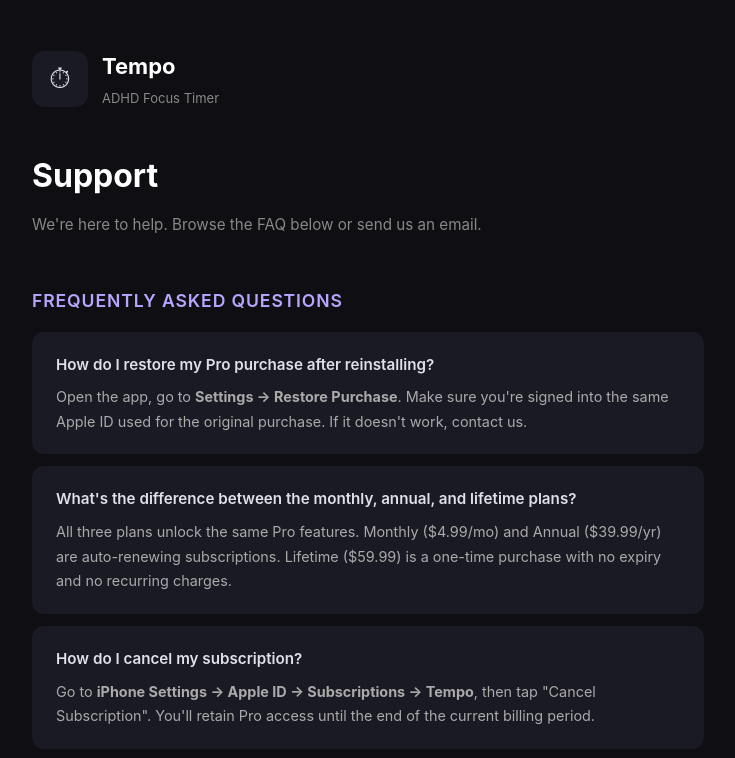
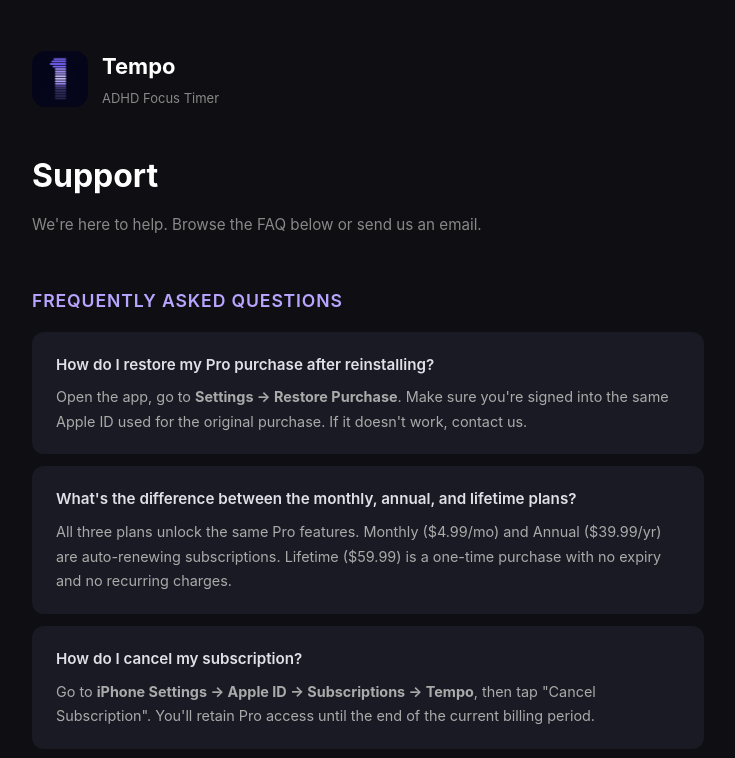
Before and after one commit to tsyeyuanfeng/app-forge-docs, a plain HTML site: page tempo/support.html in a window 1280 px wide. Shown: the top 758 px of the page, without its empty margins (272-1007 px from the left). Drawn offline with Linux system fonts and the light colour scheme.

Commit message:
feat: use real app icon in support page

```diff
--- a/tempo/support.html
+++ b/tempo/support.html
@@ -10,8 +10,8 @@
            background: #0f0f13; color: #e0e0e8; line-height: 1.7; }
     .wrap { max-width: 720px; margin: 0 auto; padding: 48px 24px 80px; }
     .app-badge { display: flex; align-items: center; gap: 14px; margin-bottom: 40px; }
-    .app-badge .icon { width: 56px; height: 56px; border-radius: 13px; background: #1a1a24;
-                       display: flex; align-items: center; justify-content: center; font-size: 28px; flex-shrink: 0; }
+    .app-badge .icon { width: 56px; height: 56px; border-radius: 13px; overflow: hidden; flex-shrink: 0; }
+    .app-badge .icon img { width: 100%; height: 100%; object-fit: cover; display: block; }
     .app-badge .name { font-size: 22px; font-weight: 700; color: #fff; }
     .app-badge .sub  { font-size: 13px; color: #888; margin-top: 2px; }
     h1 { font-size: 2rem; font-weight: 700; margin-bottom: 8px; color: #fff; }
@@ -42,7 +42,7 @@
 <body>
 <div class="wrap">
   <div class="app-badge">
-    <div class="icon">⏱</div>
+    <div class="icon"><img src="icon.png" alt="Tempo" /></div>
     <div>
       <div class="name">Tempo</div>
       <div class="sub">ADHD Focus Timer</div>
```
